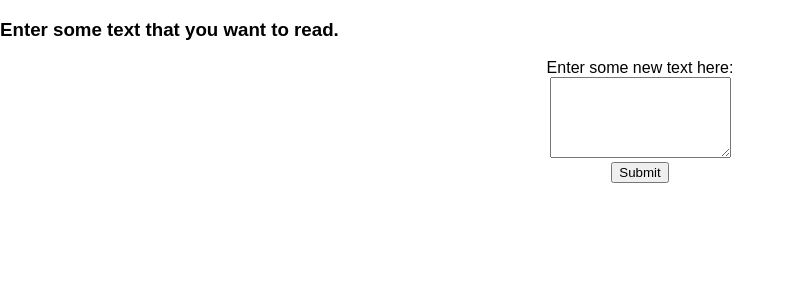
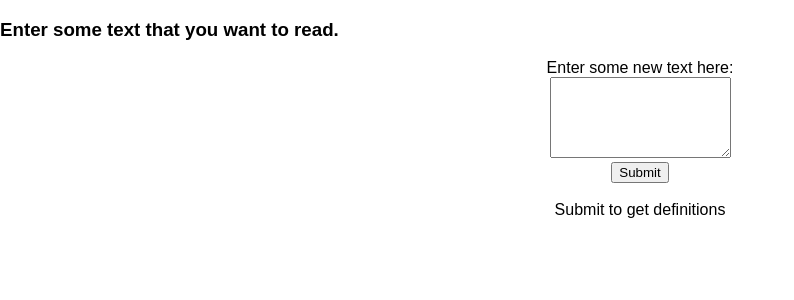
Before and after one commit to fluent-labs/api, a React (Create React App) app: page / in a window 1280 px wide. Shown: the top 300 px of the page, without its empty margins (0-794 px from the left). Built offline with nearby package versions, Linux system fonts and the light colour scheme.

Commit message:
Add loading info

```diff
--- a/src/App.js
+++ b/src/App.js
@@ -9,10 +9,10 @@ class App extends Component {
   constructor(props) {
     super(props);
     this.state = {
+      statusText: "Submit to get definitions",
       text: '',
       words: []
     };
-
 
     this.handleChange = this.handleChange.bind(this);
     this.handleSubmit = this.handleSubmit.bind(this);
@@ -23,9 +23,11 @@ class App extends Component {
   }
 
   handleSubmit(event) {
-    event.preventDefault();
+    event.preventDefault
+
+    this.setState({statusText: "Loading..."});
+
     const postBody = this.state.text;
-
     const apiUrl = "http://" + window.location.hostname + "/stemming/v1/chinese/document"
 
     axios
@@ -53,6 +55,7 @@ class App extends Component {
           </form><br />
         </div>
         <div>
+          { this.state.words.length === 0 ? this.state.statusText : "" }
           { this.state.words.map(word => <ChineseVocab character={word} key={word} />) }
         </div>
       </div>
```
